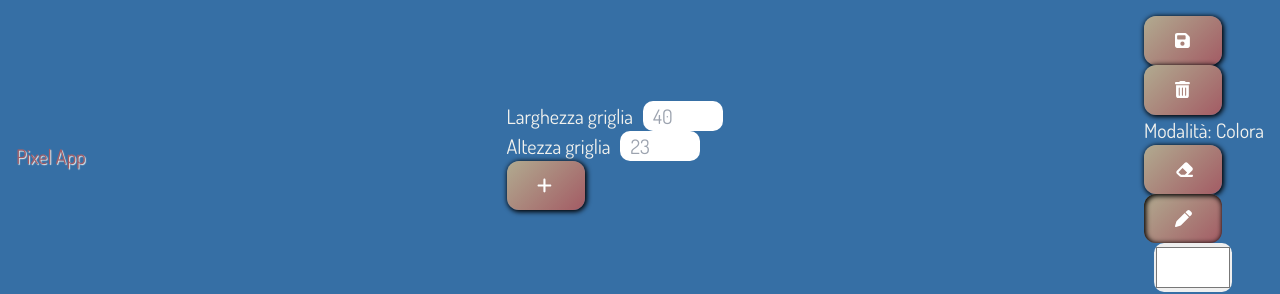
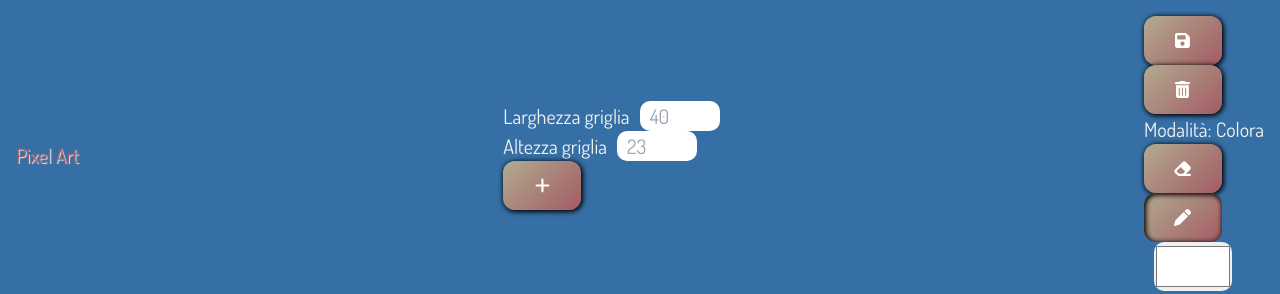
Before and after one commit to ariannacostanzo/pixel_art_react, a React (Vite) app: page / in a window 1280 px wide. Shown: the top 294 px of the page. Built offline with nearby package versions, Linux system fonts and the light colour scheme; a web font is replaced by a local one.

Commit message:
fixed a bug on input

```diff
--- a/src/App.jsx
+++ b/src/App.jsx
@@ -1,9 +1,7 @@
-import { useState } from "react";
 import Grid from "./components/grid/Grid";
 import Header from "./components/header/Header";
 import { GridProvider } from "./providers/GridContext.jsx";
 import { ColorProvider } from "./providers/ColorContext.jsx";
-
 function App() {
 
 
--- a/src/components/header/Header.jsx
+++ b/src/components/header/Header.jsx
@@ -16,12 +16,12 @@ const Header = () => {
   return (
     <>
       <header>
-        <h1 className="text-4xl uppercase font-bold">Pixel App</h1>
+        <h1 className="text-4xl uppercase font-bold">Pixel Art</h1>
         {/* cambia dimensioni griglia  */}
         <div className="flex items-center gap-4 shrink-0 mx-4">
           <div className="text-end">
             <div>
-              <label htmlFor="gridwidth">Larghezza griglia</label>
+              <label htmlFor="gridWidth">Larghezza griglia</label>
               <input
                 type="number"
                 id="gridWidth"
@@ -32,10 +32,10 @@ const Header = () => {
               />
             </div>
             <div className="mt-2">
-              <label htmlFor="gridwidth">Altezza griglia</label>
+              <label htmlFor="gridHeight">Altezza griglia</label>
               <input
                 type="number"
-                id="gridWidth"
+                id="gridHeight"
                 onChange={choseGridHeight}
                 min="5"
                 max="50"
--- a/src/components/header/header.scss
+++ b/src/components/header/header.scss
@@ -11,7 +11,7 @@ header {
     right: 0;
     top: 0;
     color: var(--white);
-
+    font-size: 16px;
 
 }
 
@@ -34,3 +34,11 @@ input[type=number] {
     color: var(--green);
     padding-left: 10px;
 }
+
+@media screen and (min-width: 1100px) {
+ header {
+    font-size: 20px;
+ }
+
+
+}
--- a/src/components/tooltip/tooltip.scss
+++ b/src/components/tooltip/tooltip.scss
@@ -16,12 +16,13 @@
 .text {
   z-index: 9;
   background: var(--bg);
-
   color: var(--color);
   padding: 0.7em 1.8em;
   border-radius: 0.75rem;
-  display: inline-block;
-  width: 78px;
+  display: flex;
+  align-items: center;
+  justify-content: center;
+  width: 30px;
   cursor: pointer;
   font-weight: 600;
   box-shadow: 1px 1px 5px 1px black ;
@@ -69,3 +70,11 @@
   pointer-events: auto;
   transform: translateX(-50%) translateY(100%) scale(1);
 }
+
+@media screen and (min-width: 1100px) {
+  .text {
+    width: 78px;
+    padding: 0.7em 1.8em;
+    height: 49px;
+  }
+}
--- a/src/index.css
+++ b/src/index.css
@@ -14,9 +14,13 @@
 body {
   /* overflow: hidden; */
   font-family: "Dosis", sans-serif;
-  background: rgb(97,194,196);
-  background: linear-gradient(0deg, rgba(97,194,196,1) 0%, rgba(191,236,135,1) 100%);
-background-repeat: no-repeat;
-min-height: 86.8vh;
-
+  background: rgb(97, 194, 196);
+  background: linear-gradient(
+    0deg,
+    rgba(97, 194, 196, 1) 0%,
+    rgba(191, 236, 135, 1) 100%
+  );
+  background-repeat: no-repeat;
+  min-height: 86.8vh;
+  min-width: 100vw;
 }
--- a/src/providers/ColorContext.jsx
+++ b/src/providers/ColorContext.jsx
@@ -1,3 +1,4 @@
+/* eslint-disable react-refresh/only-export-components */
 import { createContext, useContext, useEffect, useState } from "react";
 import { useGrid } from "./GridContext.jsx";
 import useStorage from "../hooks/useStorage.js";
@@ -22,7 +23,7 @@ const ColorProvider = ({ children }) => {
 
   const chosePen = () => {
     setMode("color");
-  }
+  };
 
   const choseErasor = () => {
     setMode("erase");
@@ -30,16 +31,24 @@ const ColorProvider = ({ children }) => {
 
   //sto tenendo promuto il mouse
   const handleMouseDown = (e) => {
+    // Se l'elemento cliccato è un input, non fare nulla
+    if (
+      e.target.tagName.toLowerCase() === "input" ||
+      e.target.tagName.toLowerCase() === "textarea"
+    ) {
+      return;
+    }
+
     e.preventDefault();
     setIsMouseDown(true);
   };
 
   //non sto tenendo premuto
   const handleMouseUp = () => {
-    setIsMouseDown(false)
-  }
+    setIsMouseDown(false);
+  };
 
-
+  //coloro
   const handleColoring = (i) => {
     setCellColors((prev) => {
       const newColors = [...prev];
@@ -52,10 +61,8 @@ const ColorProvider = ({ children }) => {
     });
   };
 
-
-
+  //tengo conto di quando smetto di tenere premuto il mouse
   useEffect(() => {
-
     window.addEventListener("mouseup", handleMouseUp);
 
     return () => {
@@ -63,8 +70,8 @@ const ColorProvider = ({ children }) => {
     };
   }, []);
 
+  //tengo conto di quando tengo premuto il mouse
   useEffect(() => {
-
     window.addEventListener("mousedown", handleMouseDown);
 
     return () => {
@@ -72,9 +79,6 @@ const ColorProvider = ({ children }) => {
     };
   }, []);
 
-  useEffect(() => {
-    // console.log("La modalità è cambiata:", mode);
-  }, [mode]);
 
   return (
     <ColorContext.Provider
@@ -87,7 +91,7 @@ const ColorProvider = ({ children }) => {
         mode,
         chosePen,
         isMouseDown,
-        setIsMouseDown
+        setIsMouseDown,
       }}
     >
       {children}
@@ -100,5 +104,5 @@ const useColor = () => {
   return value;
 };
 
-// eslint-disable-next-line react-refresh/only-export-components
+
 export { ColorProvider, useColor };
--- a/src/providers/GridContext.jsx
+++ b/src/providers/GridContext.jsx
@@ -23,6 +23,8 @@ const GridProvider = ({ children }) => {
   }, [gridWidth, gridHeight])
 
   const handleResize = () => {
+    console.log('funziona?')
+    console.log(tempGridWidth);
     clearCells();
     setGridWidth(tempGridWidth);
     setGridHeight(tempGridHeight);
@@ -39,7 +41,8 @@ const GridProvider = ({ children }) => {
 
   const choseGridWidth = (e) => {
     const value = parseInt(e.target.value, 10);
-   if (value >= 5 && value <= 100) {
+    console.log(value)
+   if (value >= 5 && value <= 120) {
      setTempGridWidth(value);
    } else if (value > 100) {
      setTempGridWidth(100);
@@ -48,7 +51,8 @@ const GridProvider = ({ children }) => {
 
   const choseGridHeight = (e) => {
     const value = parseInt(e.target.value, 10);
-    if (value >= 5 && value <= 50) {
+    console.log(value);
+    if (value >= 5 && value <= 60) {
       setTempGridHeight(value);
     } else if (value > 50) {
       setTempGridHeight(50);
```
Also changed, not shown: src/components/grid/Grid.jsx (+3 -5 lines). Lines whose indentation alone changed are shown as unchanged.
